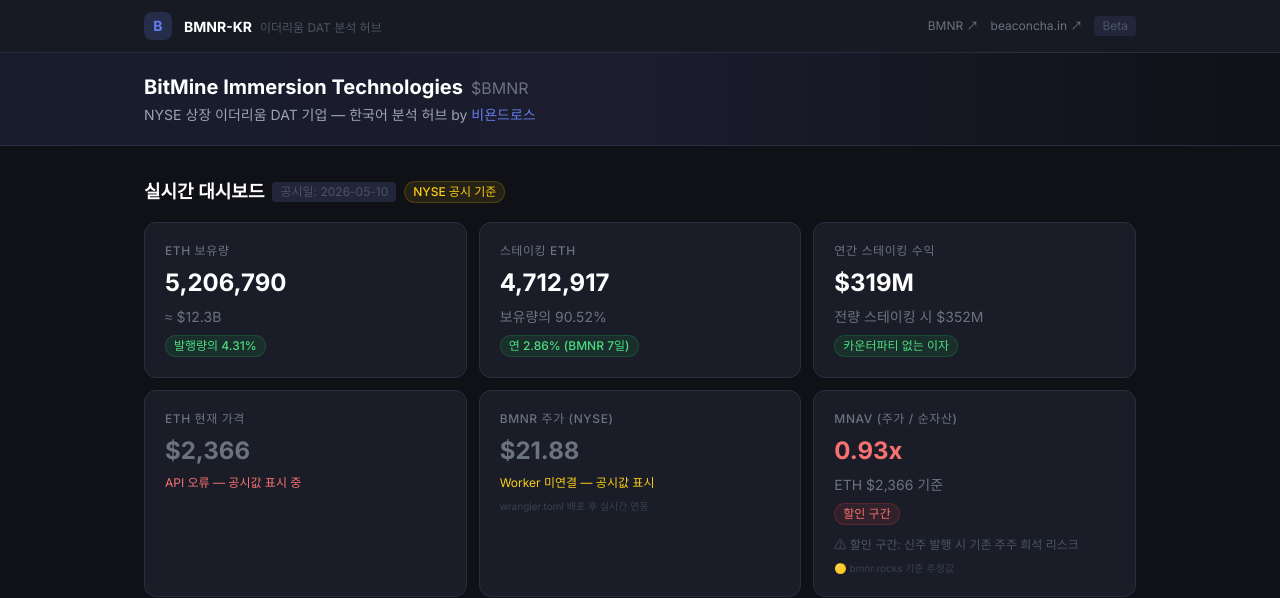
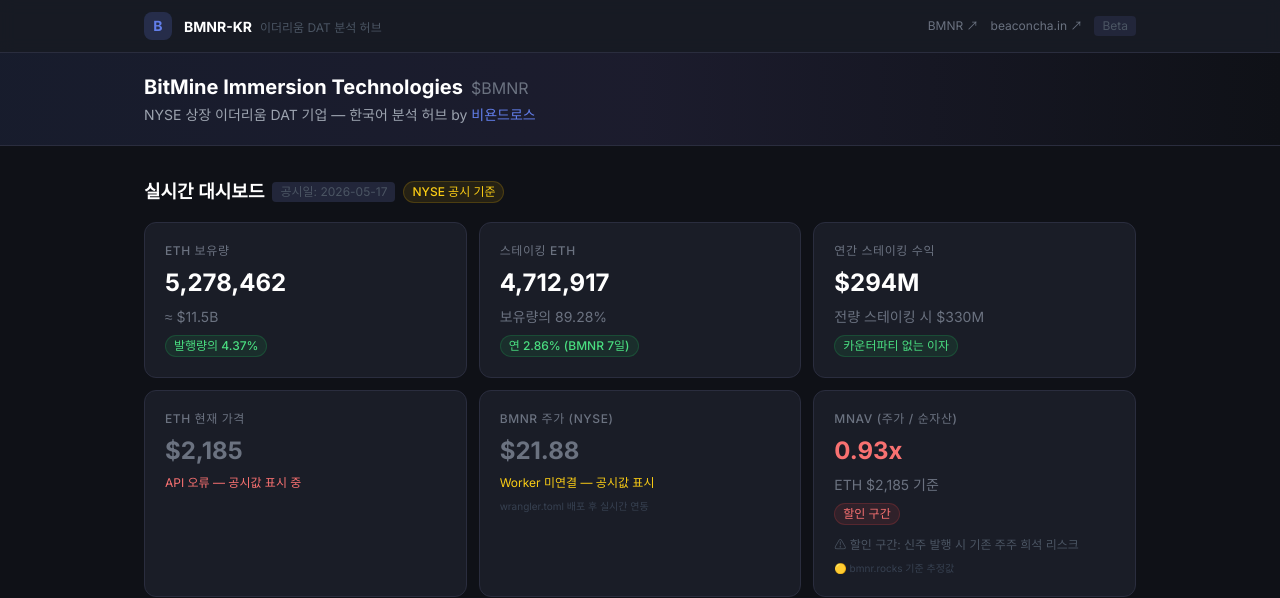
Before and after one commit to symphony15/bmnr-kr, a React (Vite) app: page / in a window 1280 px wide. Shown: the top 598 px of the page. Built offline with nearby package versions, Linux system fonts and the light colour scheme; no server answers; the database is empty.

Commit message:
업데이트: 5월 17일 주간 ETH 보유 5,278,462개 반영 (X 업데이트 기준)

```diff
--- a/src/data/bmnrData.js
+++ b/src/data/bmnrData.js
@@ -1,23 +1,24 @@
 // BMNR 핵심 지표
-// 출처: PR Newswire 공시 기준 (데이터 기준일: 2026-05-10 16:00 ET)
-// 공시일: 2026-05-13
+// 출처: X 주간 업데이트 (데이터 기준일: 2026-05-17 추정)
+// 업데이트: 2026-05-20 — 공식 PR Newswire 공시 후 재검증 필요 🟡
 
 export const SNAPSHOT = {
-  dataDate: '2026-05-10',
-  dataSource: 'PR Newswire 공시 기준 (2026-05-13)',
+  dataDate: '2026-05-17',
+  dataSource: 'X 주간 업데이트 (2026-05-20, 공식 공시 전 추정값)',
 
   // ETH 보유
-  ethHoldings: 5_206_790,
-  ethSupplyPct: 4.31,             // 총 발행량 1.207억개 기준
+  ethHoldings: 5_278_462,
+  ethSupplyPct: 4.37,             // 총 발행량 1.207억개 기준
   ethTargetPct: 5.0,
 
   // 스테이킹
   stakedETH: 4_712_917,
-  stakedPct: 90.52,               // 4,712,917 / 5,206,790
-  stakingYield: 2.86,             // MAVAN 7일 연환산 수익률 (%)
+  stakedPct: 89.28,               // 4,712,917 / 5,278,462
+  stakingYield: 2.86,             // MAVAN 7일 연환산 수익률 (%) — 전주 기준 유지
+  stakedValueUSD: 10_300_000_000, // $10.3B (X 포스트 기재값)
 
   // 가격
-  ethPriceUSD: 2_366,
+  ethPriceUSD: 2_185,             // 🟡 추정값 — $10.3B ÷ 4,712,917 ETH
   stockPriceUSD: 21.88,           // 🟡 추정값 — 최신 주가는 실시간 참조
 
   // mNAV
@@ -25,22 +26,22 @@ export const SNAPSHOT = {
   mnavNote: '외부 트래커(bmnr.rocks) 기준 추정값',  // 🟡 추정값
 
   // 수익
-  annualStakingRevenueUSD: 319_000_000,   // 현재 스테이킹 기준 (런레이트)
-  annualStakingProjectedUSD: 352_000_000, // 전량 스테이킹 시 추산 (2.86% 기준)
+  annualStakingRevenueUSD: 294_000_000,   // 현재 스테이킹 기준 런레이트 (2.86% × $2,185 × 4,712,917) 🟡
+  annualStakingProjectedUSD: 330_000_000, // 전량 스테이킹 시 추산 🟡
 
   // 자산 구성
-  totalAssetsUSD: 13_400_000_000,   // 크립토 + 현금 + 문샷 합계
-  cashUSD: 775_000_000,             // $7.75억 현금
-  orbsUSD: 88_000_000,              // Eightco Holdings (NASDAQ: ORBS)
+  totalAssetsUSD: 12_500_000_000,   // 🟡 추정값 — 크립토 + 현금 + 문샷 합계
+  cashUSD: 685_000_000,             // $6.85억 현금
+  orbsUSD: 83_000_000,              // Eightco Holdings (NASDAQ: ORBS)
   beastIndustriesUSD: 200_000_000,
-  btcHoldings: 201,                 // BTC 보유량
+  btcHoldings: 202,                 // BTC 보유량
 }
 
 // Alchemy of 5% 진행률
 export const ALCHEMY_PROGRESS = {
   current: SNAPSHOT.ethSupplyPct,
   target: SNAPSHOT.ethTargetPct,
-  pct: 86,  // 공시 기준 "86% of the way to the Alchemy of 5%" (11개월만에 달성)
+  pct: 87,  // X 업데이트 기준 "87% of the way to the Alchemy of 5%"
 }
 
 // 주간 매집 히스토리 — SEC EDGAR 8-K + PR Newswire 공시 검증값만
@@ -57,10 +58,26 @@ export const ACCUMULATION_DATA = [
   { date: '2026-04-26', eth: 5_078_386, label: '26.04.26' },
   { date: '2026-05-03', eth: 5_180_131, label: '26.05.03' },
   { date: '2026-05-10', eth: 5_206_790, label: '26.05.10' },
+  { date: '2026-05-17', eth: 5_278_462, label: '26.05.17' },
 ]
 
 // 주간 분석 코멘터리
 export const COMMENTARY = [
+  {
+    id: 6,
+    date: '2026-05-20',
+    week: '2026년 21주차',
+    title: 'ETH 527만개 돌파 — Alchemy 87%, 매집 속도 71,672개/주',
+    confidence: 'yellow',
+    body: `2026-05-17 추정 기준 X 주간 업데이트. ETH 보유 5,278,462개 (발행량 4.37%), 스테이킹 4,712,917 ETH (89.28%).
+
+[사실] 주간 매집 71,672 ETH. Alchemy of 5% 진행률 87% — 목표까지 약 72,000 ETH 잔여.
+[사실] 현금 잔고 $6.85억. BTC 202개. ORBS $8,300만. Beast Industries $2억.
+[해석] 스테이킹 비율 90.52% → 89.28%로 소폭 하락. 신규 매집 71,672 ETH가 아직 스테이킹 전환 미완료 상태로 보임.
+[해석] 스테이킹 밸류 $10.3B 기준 내재 ETH 가격 약 $2,185 — 전주($2,366) 대비 하락.
+[주의] 이번 업데이트는 SEC 공시가 아닌 X 소셜미디어 기반. 수치 전체가 🟡 추정값. 공식 PR Newswire 공시 후 재검증 필요.`,
+    tags: ['527만', 'Alchemy87%', '주간매집72K', 'X업데이트'],
+  },
   {
     id: 5,
     date: '2026-05-13',
```
